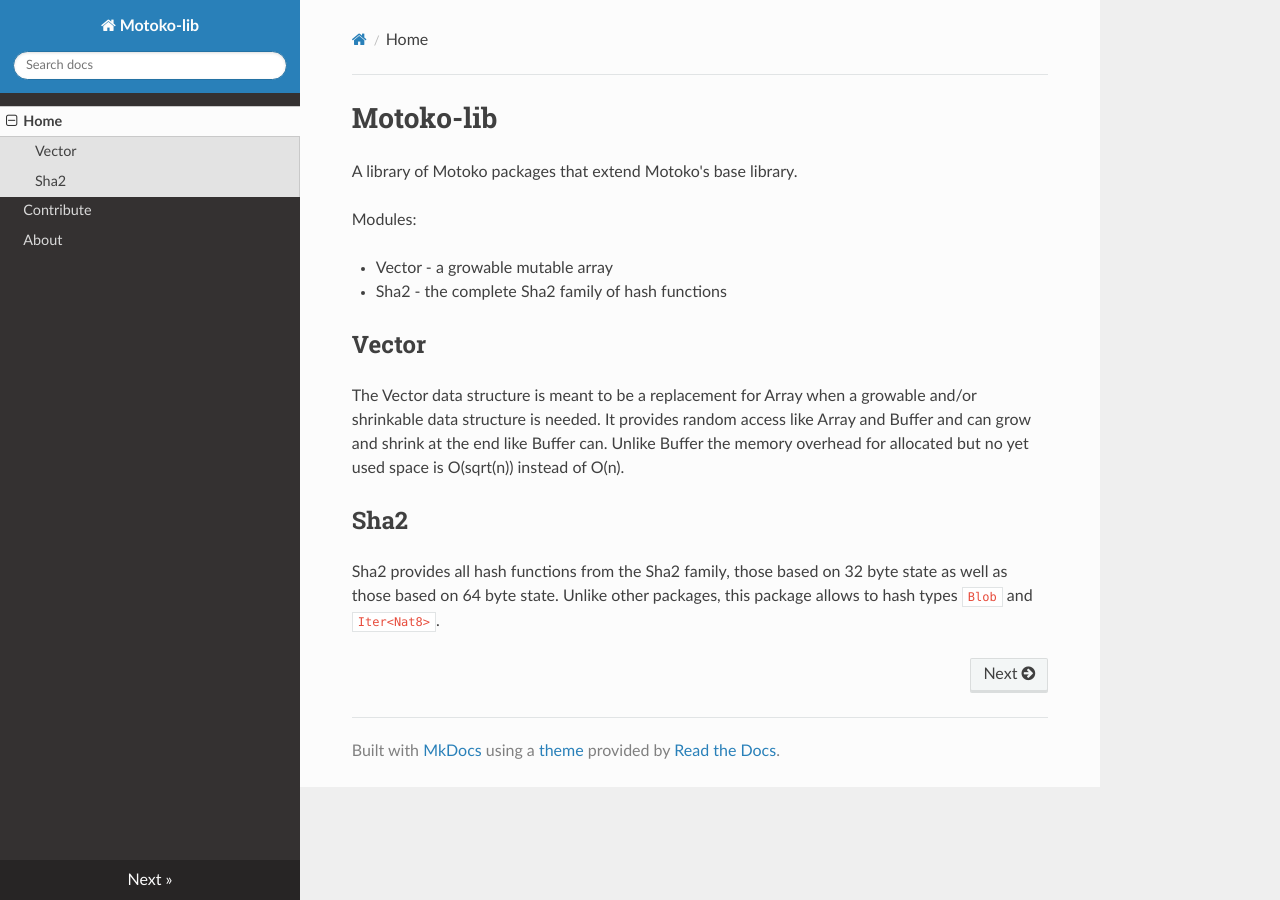
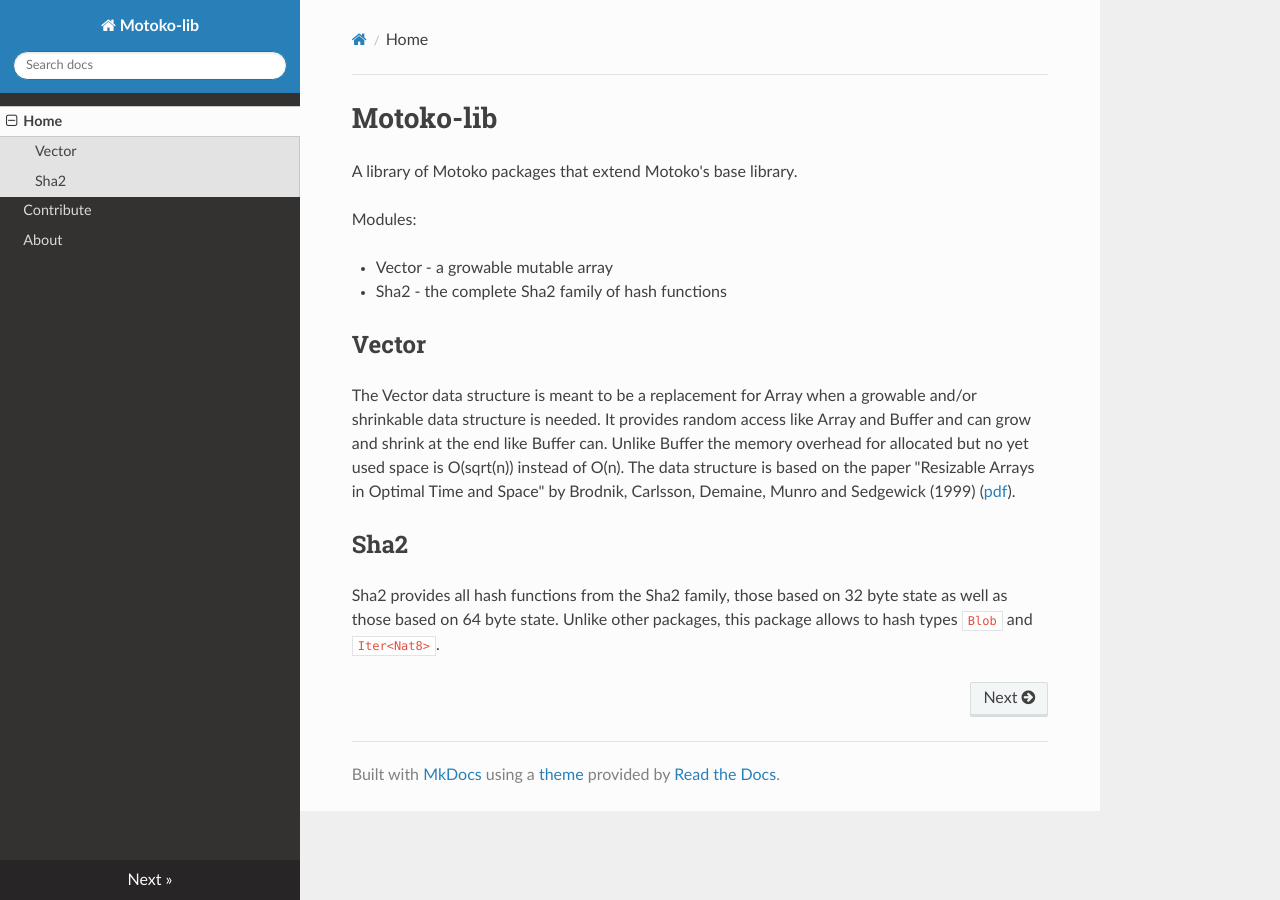
Before and after one commit to research-ag/motoko-lib, an MkDocs documentation site: the page built from docs/index.md, in a window 1280 px wide. Built offline with MkDocs 1.6.1, drawn with Linux system fonts in a browser that asks for light colours; nearby versions of some CDN libraries.

Commit message:
docs: add vector research paper link

```diff
--- a/docs/index.md
+++ b/docs/index.md
@@ -11,6 +11,7 @@ Modules:
 The Vector data structure is meant to be a replacement for Array when a growable and/or shrinkable data structure is needed.
 It provides random access like Array and Buffer and can grow and shrink at the end like Buffer can.
 Unlike Buffer the memory overhead for allocated but no yet used space is O(sqrt(n)) instead of O(n).
+The data structure is based on the paper "Resizable Arrays in Optimal Time and Space" by Brodnik, Carlsson, Demaine, Munro and Sedgewick (1999) ([pdf](https://sedgewick.io/wp-content/themes/sedgewick/papers/1999Optimal.pdf)).
 
 ## Sha2
 
```
